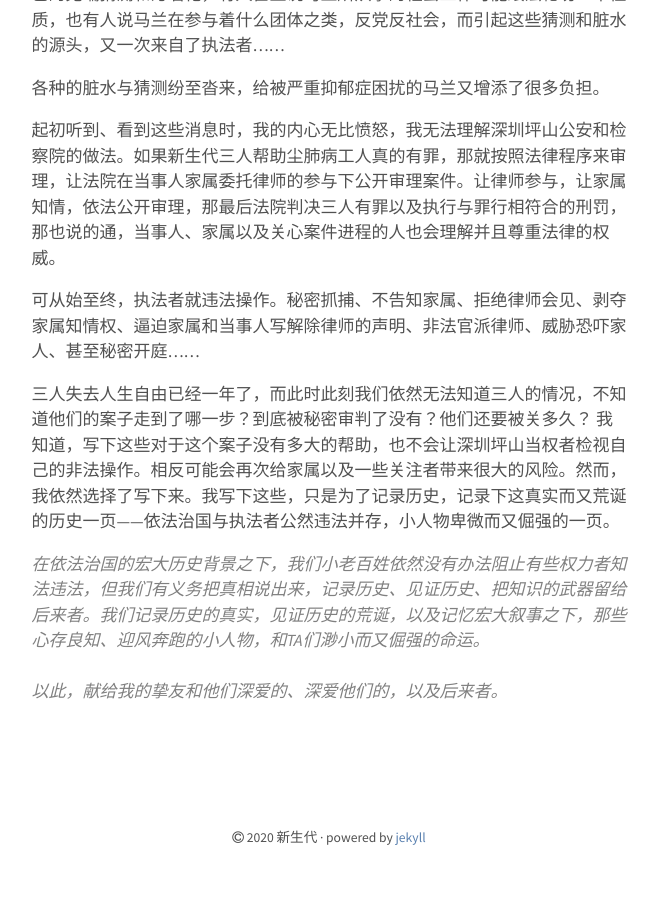
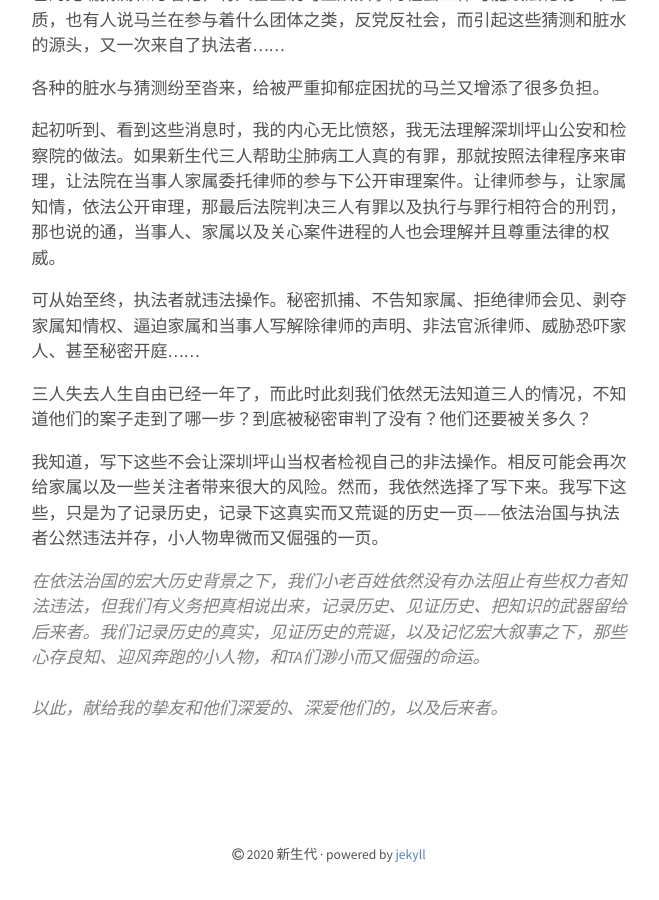
Before and after one commit to xsdai3/xsdai3.github.io, a Jekyll site: the page built from _posts/2020-03-20-yizhounian.md, in a window 1280 px wide and 900 px high, scrolled down 7196 px. Shown: the whole window, without its empty margins (311-970 px from the left). Built offline with Jekyll 4.4.1, drawn with Linux system fonts in a browser that asks for light colours; our own code applies the rules of GitHub Pages for plain Markdown files; some of the changed text lies outside the part shown.

Commit message:
Update 2020-03-20-yizhounian.md

```diff
--- a/_posts/2020-03-20-yizhounian.md
+++ b/_posts/2020-03-20-yizhounian.md
@@ -85,7 +85,8 @@ excerpt_separator: <!--more-->
 可从始至终，执法者就违法操作。秘密抓捕、不告知家属、拒绝律师会见、剥夺家属知情权、逼迫家属和当事人写解除律师的声明、非法官派律师、威胁恐吓家人、甚至秘密开庭……
 
 三人失去人生自由已经一年了，而此时此刻我们依然无法知道三人的情况，不知道他们的案子走到了哪一步？到底被秘密审判了没有？他们还要被关多久？
-我知道，写下这些对于这个案子没有多大的帮助，也不会让深圳坪山当权者检视自己的非法操作。相反可能会再次给家属以及一些关注者带来很大的风险。然而，我依然选择了写下来。我写下这些，只是为了记录历史，记录下这真实而又荒诞的历史一页——依法治国与执法者公然违法并存，小人物卑微而又倔强的一页。
+
+我知道，写下这些不会让深圳坪山当权者检视自己的非法操作。相反可能会再次给家属以及一些关注者带来很大的风险。然而，我依然选择了写下来。我写下这些，只是为了记录历史，记录下这真实而又荒诞的历史一页——依法治国与执法者公然违法并存，小人物卑微而又倔强的一页。
 
 <div style="color:grey">
 <em>在依法治国的宏大历史背景之下，我们小老百姓依然没有办法阻止有些权力者知法违法，但我们有义务把真相说出来，记录历史、见证历史、把知识的武器留给后来者。我们记录历史的真实，见证历史的荒诞，以及记忆宏大叙事之下，那些心存良知、迎风奔跑的小人物，和TA们渺小而又倔强的命运。</em><br><br>
```
Also changed, not shown: other parts of _posts/2020-03-20-yizhounian.md (+1 -1 lines).
